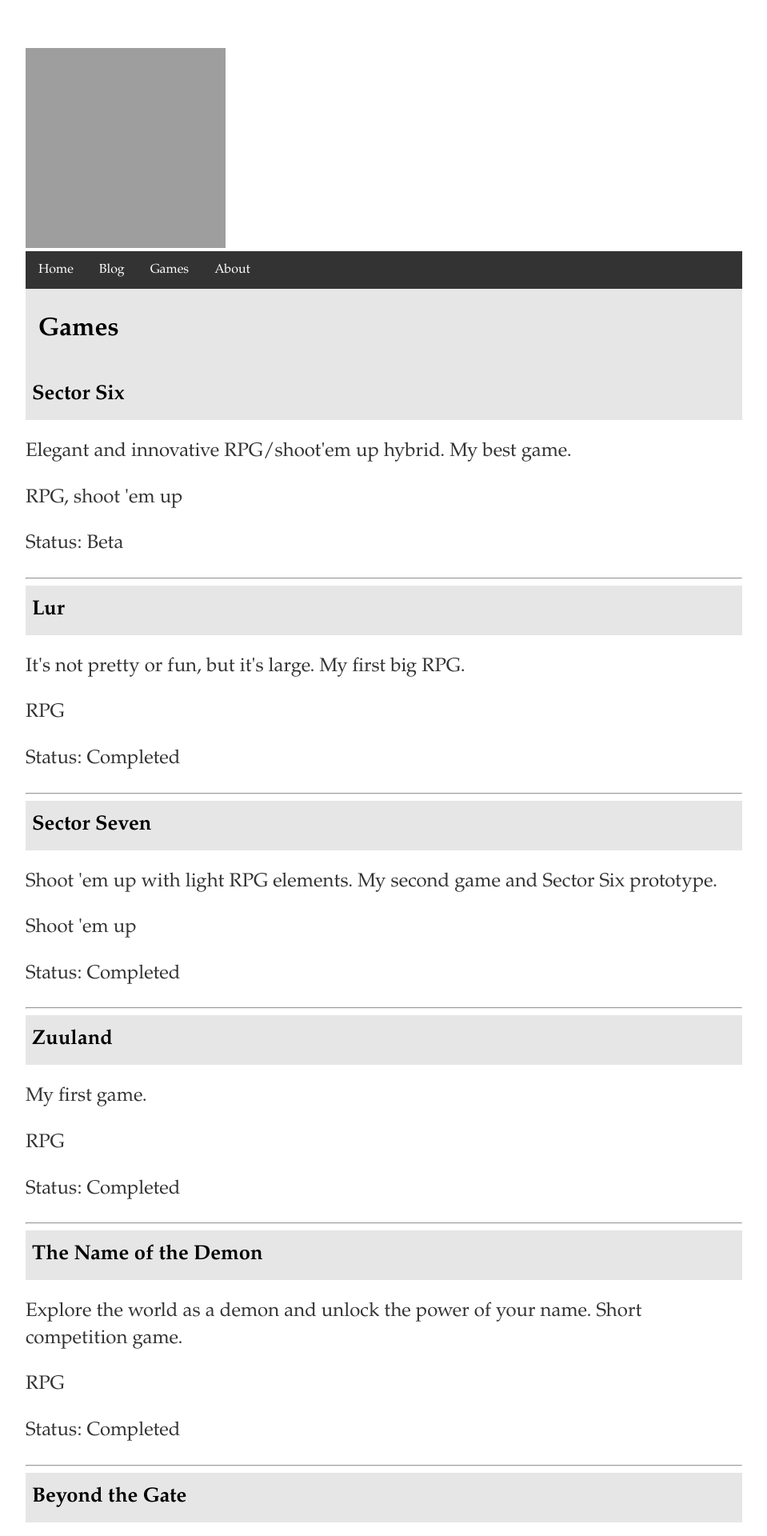
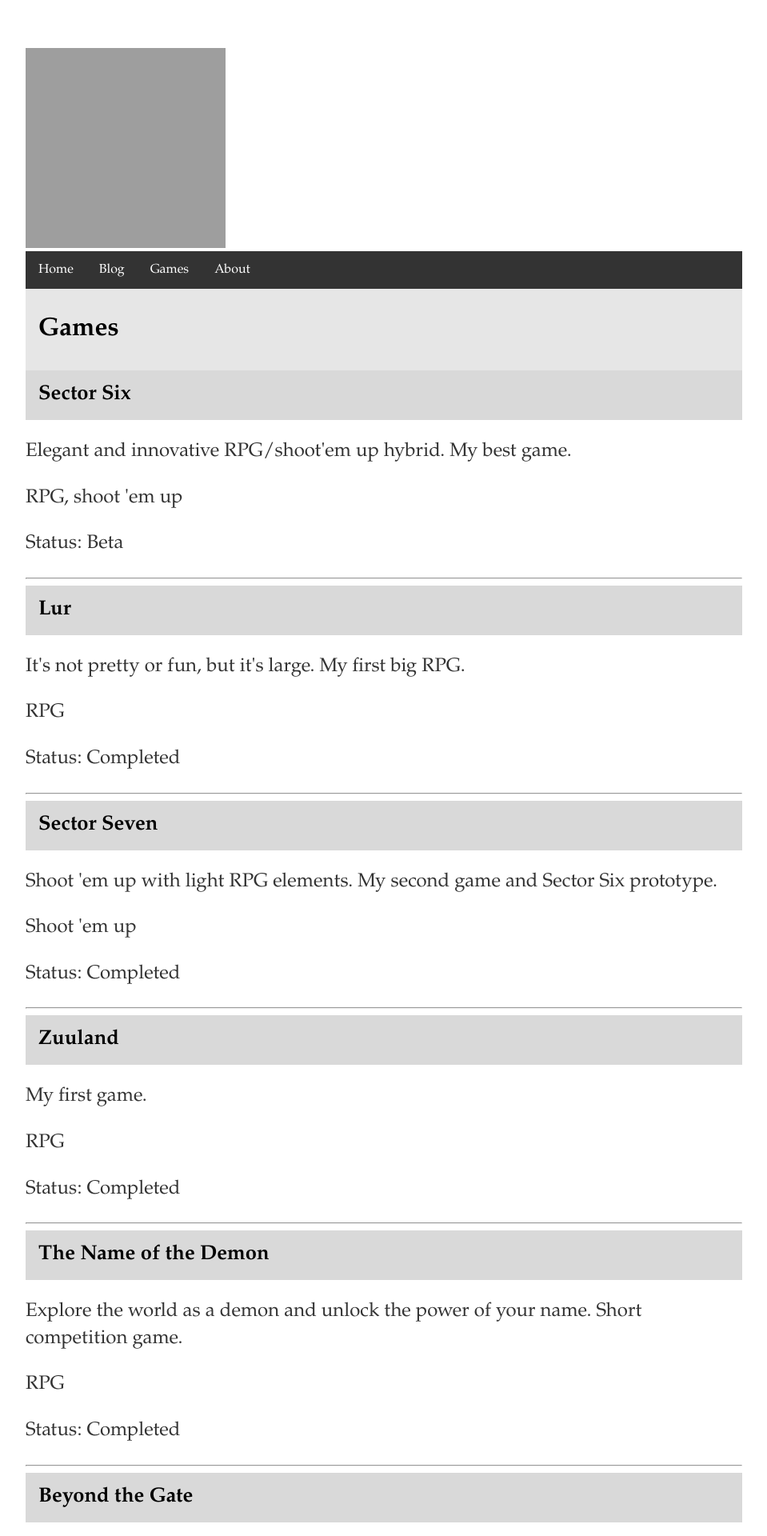
Before and after one commit to Phoebe3663/Zuurix.github.io, a Jekyll site: the page built from games/index.html, in a window 1280 px wide. Shown: the top 1920 px of the page at 80% size, without its empty margins (160-1119 px from the left). Built offline with Jekyll 4.4.1, drawn with Linux system fonts in a browser that asks for light colours; grey boxes are pictures that could not be loaded.

Commit message:
Update main.css

```diff
--- a/css/main.css
+++ b/css/main.css
@@ -51,8 +51,8 @@ h2 {
     font-family: "Palatino Linotype", "Book Antiqua", "Palatino", serif;
     font-size: 1.6em;
     vertical-align: middle;
-    padding: 16px 8px 16px 8px;
-    background-color: #e6e6e6;
+    padding: 16px 16px 16px 16px;
+    background-color: #d9d9d9;
     margin: 0px 0px 0px 0px;
 }
 
```
